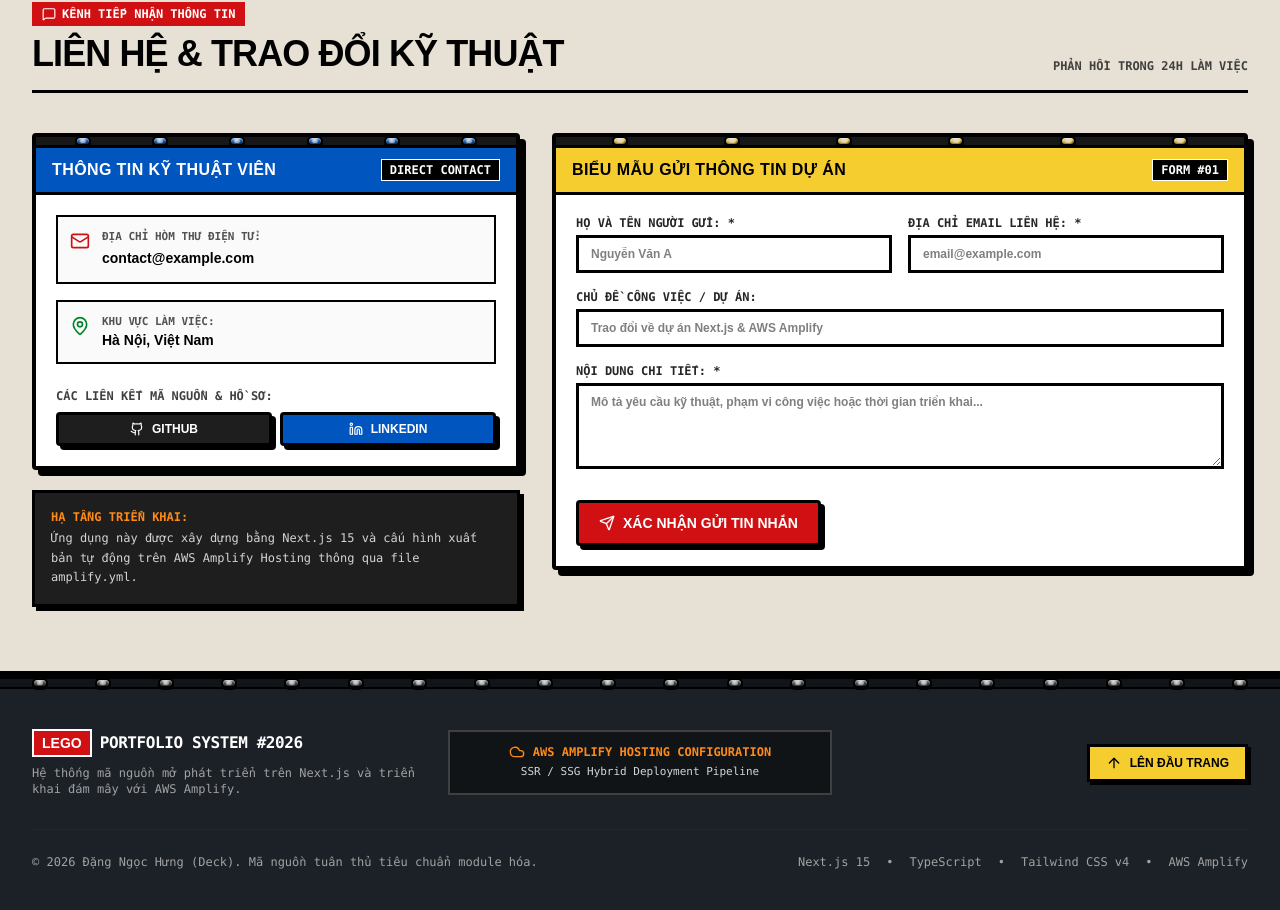
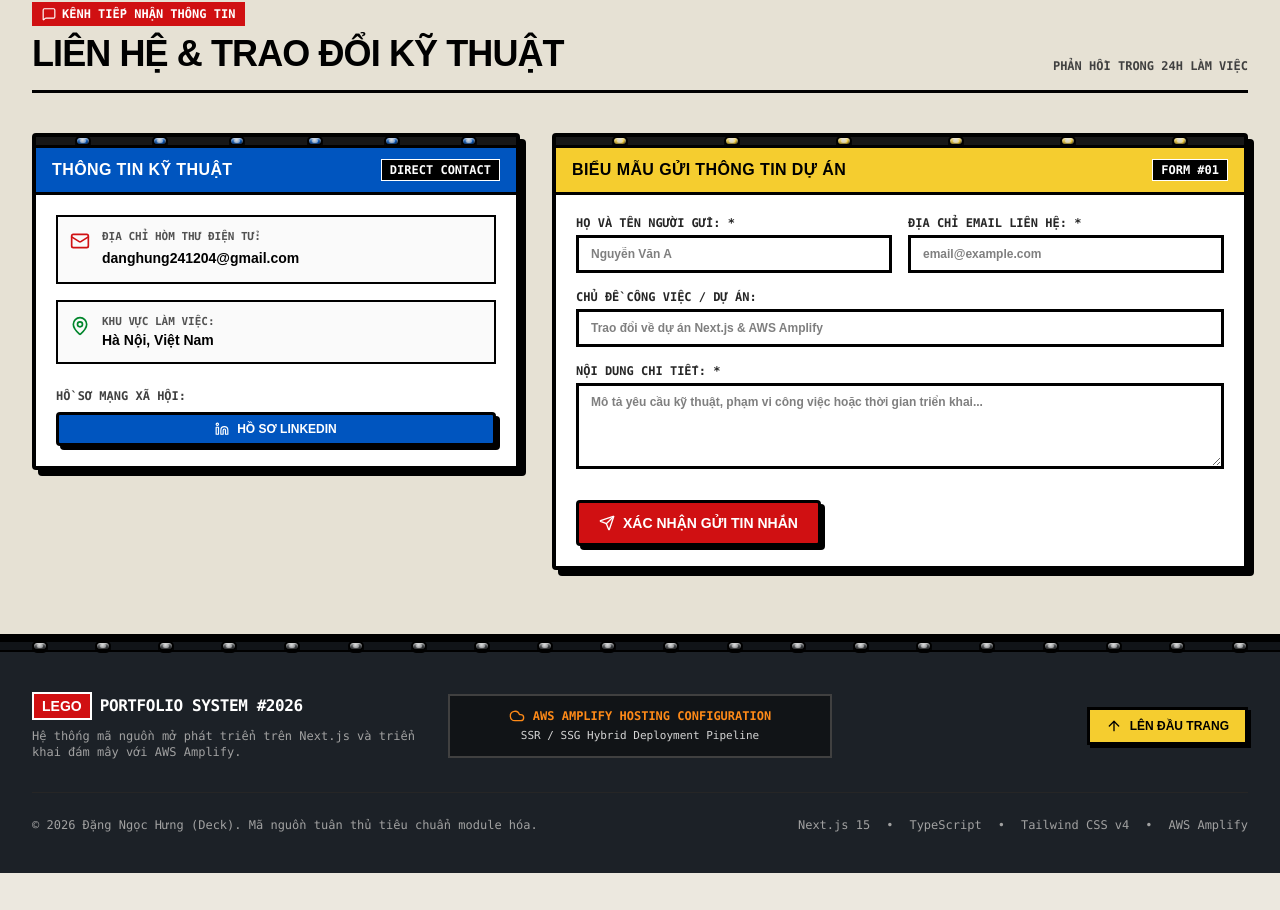
Before and after one commit to dHung2412/Portfolio, a Next.js app: page / in a window 1280 px wide. Shown: the part 6391-7301 px from the top of the page. After the commit the page ends 7264 px from the top, so only its background shows below. Built offline with nearby package versions, Linux system fonts and the light colour scheme.

Commit message:
fix(contact): update email, linkedin, remove github and hosting notice, rename title to Thông tin kỹ thuật

```diff
--- a/src/components/ContactSection.tsx
+++ b/src/components/ContactSection.tsx
@@ -5,7 +5,7 @@ import { portfolioData } from "@/data/portfolioData";
 import { LegoButton } from "./LegoButton";
 import { LegoCard } from "./LegoCard";
 import { Send, Mail, MapPin, CheckCircle, MessageSquare } from "lucide-react";
-import { GithubIcon, LinkedinIcon } from "./SocialIcons";
+import { LinkedinIcon } from "./SocialIcons";
 
 export function ContactSection() {
   const { profile } = portfolioData;
@@ -47,7 +47,7 @@ export function ContactSection() {
           <div className="lg:col-span-5 space-y-5">
             <LegoCard
               headerColor="blue"
-              title="Thông Tin Kỹ Thuật Viên"
+              title="Thông Tin Kỹ Thuật"
               badge="DIRECT CONTACT"
             >
               <div className="space-y-4">
@@ -81,44 +81,22 @@ export function ContactSection() {
                 {/* Social Links */}
                 <div className="pt-2">
                   <div className="text-xs font-mono font-bold uppercase text-neutral-700 mb-2">
-                    Các liên kết mã nguồn & hồ sơ:
+                    Hồ sơ mạng xã hội:
                   </div>
-                  <div className="grid grid-cols-2 gap-2">
-                    <LegoButton
-                      variant="black"
-                      size="sm"
-                      href={profile.github}
-                      target="_blank"
-                      rel="noreferrer"
-                    >
-                      <GithubIcon className="w-3.5 h-3.5" />
-                      <span>GitHub</span>
-                    </LegoButton>
-
                   <LegoButton
                     variant="blue"
                     size="sm"
                     href={profile.linkedin}
                     target="_blank"
                     rel="noreferrer"
+                    className="w-full"
                   >
                     <LinkedinIcon className="w-3.5 h-3.5" />
-                      <span>LinkedIn</span>
+                    <span>Hồ Sơ LinkedIn</span>
                   </LegoButton>
                 </div>
               </div>
-              </div>
             </LegoCard>
-
-            {/* AWS Hosting Notice */}
-            <div className="p-4 bg-[#1E1E1E] text-white border-3 border-black shadow-[4px_4px_0px_#000000]">
-              <div className="text-xs font-mono font-bold text-[#FE8A18] uppercase mb-1">
-                Hạ tầng triển khai:
-              </div>
-              <p className="text-xs text-neutral-300 leading-relaxed font-mono">
-                Ứng dụng này được xây dựng bằng Next.js 15 và cấu hình xuất bản tự động trên AWS Amplify Hosting thông qua file amplify.yml.
-              </p>
-            </div>
           </div>
 
           {/* Right Column: Contact Form */}
--- a/src/data/portfolioData.ts
+++ b/src/data/portfolioData.ts
@@ -52,9 +52,9 @@ export const portfolioData = {
     completedProjects: 8,
     cloudCertifications: 2,
     bio: "... (Khu vực nội dung giới thiệu bản thân: Bạn có thể điền thông tin chi tiết về định hướng nghề nghiệp, quá trình học tập và thế mạnh kỹ thuật tại đây trong file src/data/portfolioData.ts)",
-    github: "https://github.com",
-    linkedin: "https://linkedin.com",
-    email: "contact@example.com",
+    github: "",
+    linkedin: "https://www.linkedin.com/in/hưng-đặng-09423a352",
+    email: "danghung241204@gmail.com",
   },
   certificates: [
     {
```
Lines whose indentation alone changed are shown as unchanged.
